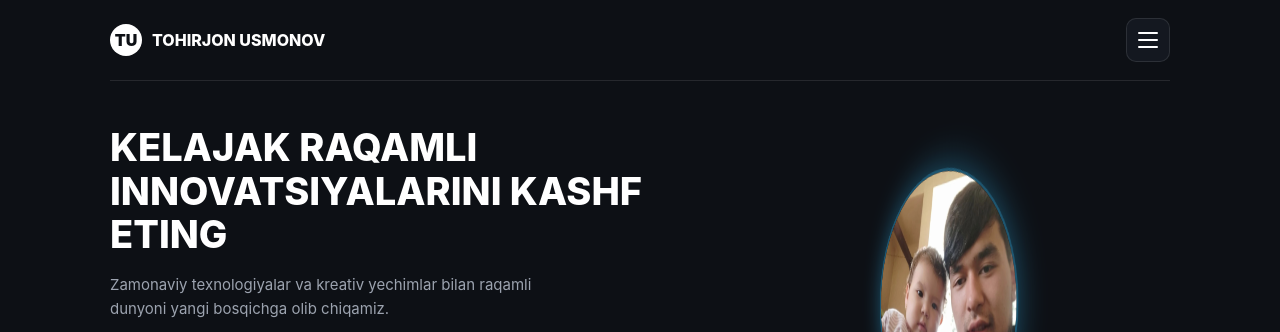
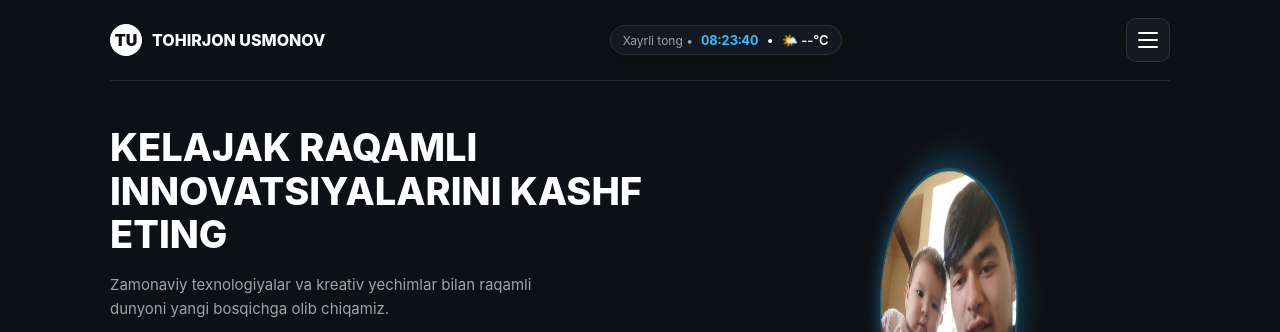
Before and after one commit to tohirjon-uz/tohirjon-uz.github.io, a plain HTML site: page index.html in a window 1280 px wide. Shown: the top 332 px of the page. Drawn offline with Linux system fonts and the light colour scheme; no server answers.

Commit message:
Update index.html

```diff
--- a/index.html
+++ b/index.html
@@ -186,3 +186,72 @@
 </body>
 </html>
     <a href="https://instagram.com" target="_blank" class="social-btn btn-ig"><svg viewBox="0 0 24 24" fill="none" stroke="currentColor" stroke-width="2"><rect x="3" y="3" width="18" height="18" rx="5"/><circle cx="12" cy="12" r="4"/></svg>Instagram</a>
+<style>
+  .live-widget { display: flex; align-items: center; gap: 8px; background: var(--card); border: 1px solid var(--border); padding: 6px 12px; border-radius: 999px; font-size: 13px; box-shadow: 0 2px 10px rgba(0,0,0,0.15); white-space: nowrap; }
+  .live-time { font-weight: 700; color: #38bdf8; font-variant-numeric: tabular-nums; }
+  .live-weather { font-weight: 600; color: var(--text); }
+  .live-greet { color: var(--sub); font-size: 12px; }
+  @media (max-width: 768px) { .logo span, .live-greet { display: none; } }
+</style>
+
+<script>
+  (function() {
+    const header = document.querySelector('header');
+    const menuBtn = document.getElementById('menuBtn');
+    if (header && menuBtn) {
+      const widget = document.createElement('div');
+      widget.className = 'live-widget';
+      widget.innerHTML = '<span class="live-greet" id="liveGreet"></span><span class="live-time" id="liveTime">00:00:00</span><span>•</span><span class="live-weather" id="liveWeather">🌡️ ...</span>';
+      header.insertBefore(widget, menuBtn);
+    }
+
+    const greets = {
+      uz: ["Xayrli tong •", "Xayrli kun •", "Xayrli kech •"],
+      ru: ["Доброе утро •", "Добрый день •", "Добрый вечер •"],
+      en: ["Good morning •", "Good afternoon •", "Good evening •"],
+      tr: ["Günaydın •", "İyi günler •", "İyi akşamlar •"],
+      ar: ["صباح الخير •", "مساء الخير •", "مساء الخير •"]
+    };
+
+    function updateClock() {
+      const now = new Date();
+      const h = now.getHours();
+      const lang = localStorage.getItem('site-lang') || 'uz';
+      const idx = h < 12 ? 0 : (h < 18 ? 1 : 2);
+      const tEl = document.getElementById('liveTime');
+      const gEl = document.getElementById('liveGreet');
+      if (tEl) tEl.textContent = now.toTimeString().slice(0, 8);
+      if (gEl) gEl.textContent = (greets[lang] || greets.uz)[idx];
+    }
+    setInterval(updateClock, 1000);
+    updateClock();
+
+    const url = 'https://api.' +
+    'open-meteo.com' +
+  '/v1/forecast?' +
+
+  'latitude=40.85&longitude=71.75&current_weather=true';
+fetch(url)
+
+      .then(r => r.json())
+      .then(data => {
+        const w = data.current_weather;
+        const temp = Math.round(w.temperature);
+        const code = w.weathercode;
+        let icon = '☀️';
+        if (code >= 1 && code <= 3) icon = '⛅';
+        else if (code >= 45 && code <= 48) icon = '🌫️';
+        else if (code >= 51 && code <= 67) icon = '🌧️';
+        else if (code >= 71 && code <= 77) icon = '❄️';
+        else if (code >= 95) icon = '⛈️';
+        const wEl = document.getElementById('liveWeather');
+        if (wEl) wEl.textContent = `${icon} ${temp > 0 ? '+' + temp : temp}°C`;
+      })
+      .catch(() => {
+        const wEl = document.getElementById('liveWeather');
+        if (wEl) wEl.textContent = '🌤️ --°C';
+      });
+  })();
+</script>
+</body>
+</html>
```
